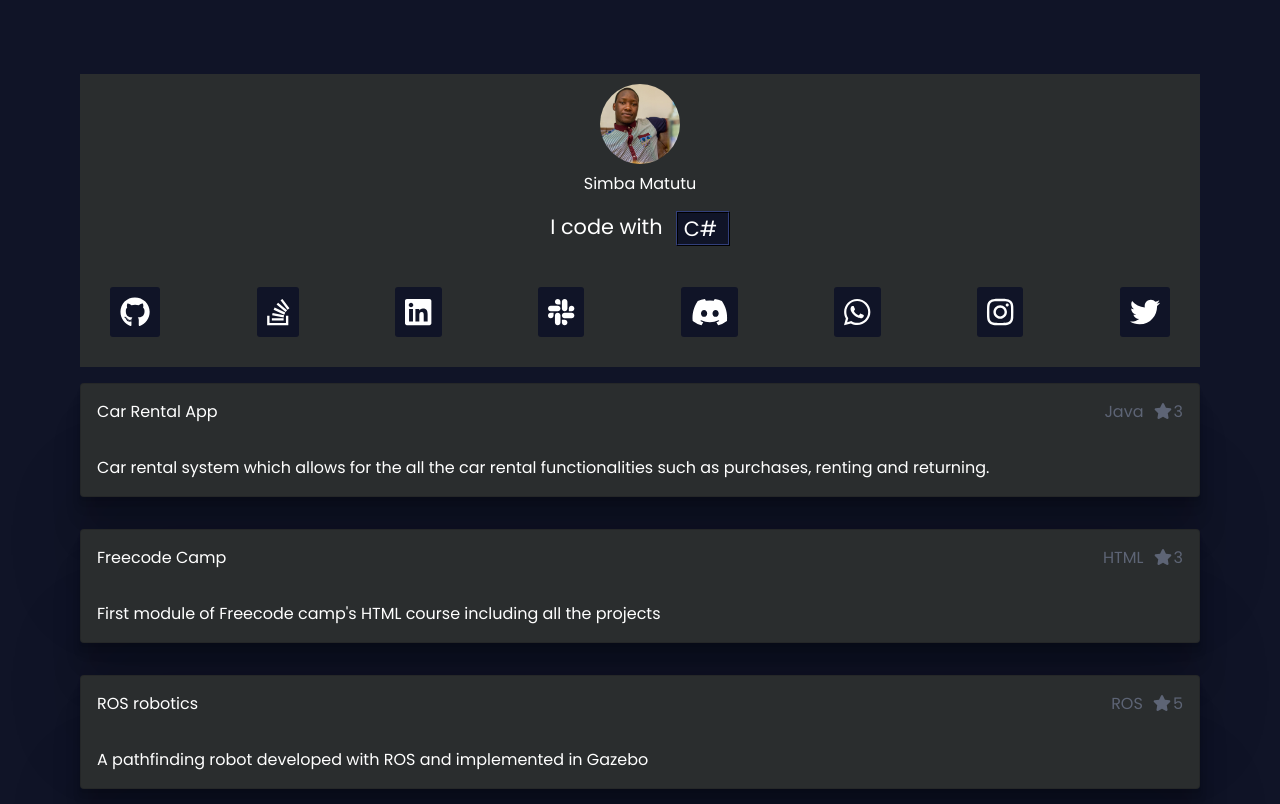
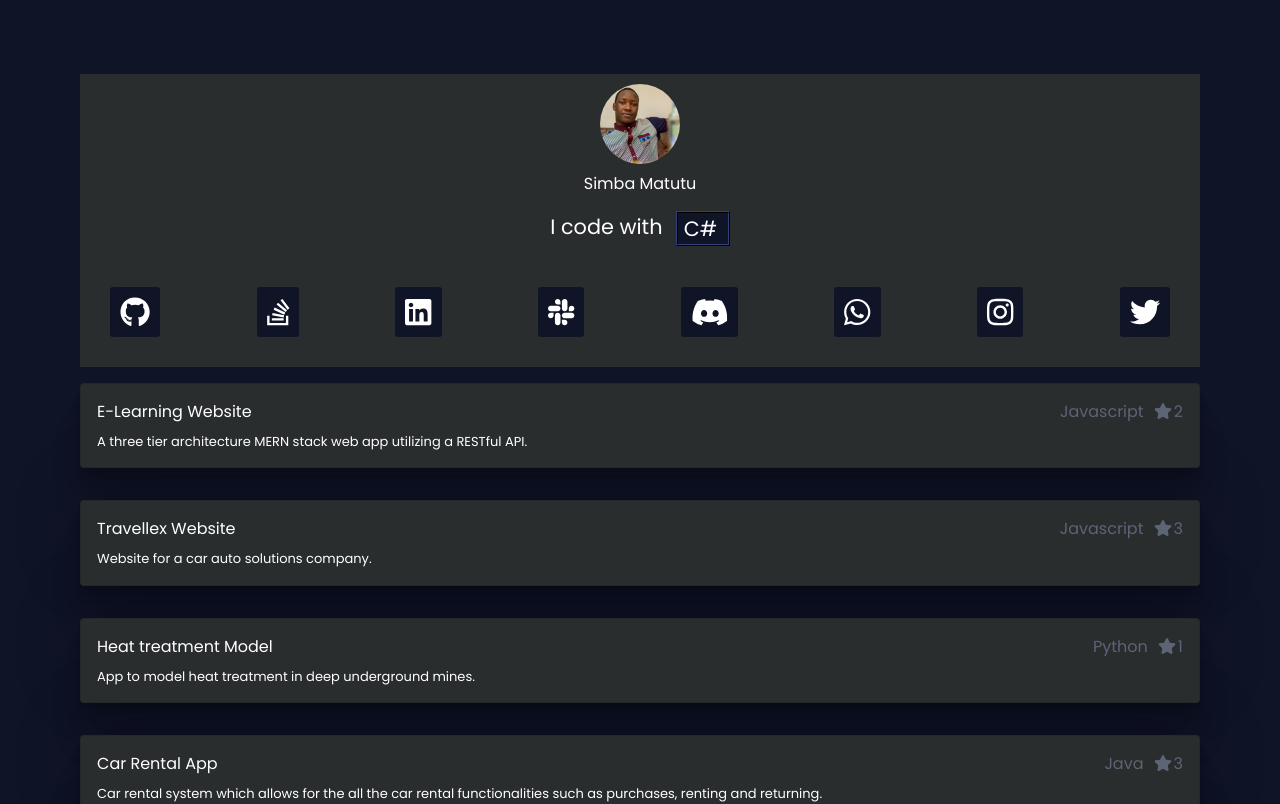
Before and after one commit to simbamatutu/mainPage, a React (Create React App) app: page / in a window 1280 px wide. Shown: the top 804 px of the page. Built offline with nearby package versions, Linux system fonts and the light colour scheme.

Commit message:
projects

```diff
--- a/public/index.html
+++ b/public/index.html
@@ -18,7 +18,8 @@
     <link rel="manifest" href="%PUBLIC_URL%/manifest.json" />
 
 
-    <title>React App</title>
+    <title>Simba Matutu</title>
+
   </head>
   <body>
     <noscript>You need to enable JavaScript to run this app.</noscript>
--- a/src/Components/Project.js
+++ b/src/Components/Project.js
@@ -15,16 +15,15 @@ const Project = ({ project }) => {
           justifyContent: 'center',
         }}
       >
-        <Card.Title as='div'>
-          <Card.Text as='span' className='float-left'>
         <a
           href={project.link}
           target='_blank'
           rel='noreferrer'
           className='anchor'
         >
+          <Card.Title as='div'>
+            <Card.Text as='span' className='float-left'>
               {project.name}
-            </a>
             </Card.Text>
             <Card.Text
               as='span'
@@ -44,7 +43,15 @@ const Project = ({ project }) => {
               {project.stars}
             </Card.Text>
           </Card.Title>
-        <Card.Body className='pl-0 mb-0 pb-0'>{project.description}</Card.Body>
+          <Card.Body
+            className='pl-0 mb-0 pb-0'
+            style={{
+              fontSize: 'small',
+            }}
+          >
+            {project.description}
+          </Card.Body>
+        </a>
       </Card>
     </div>
   );
--- a/src/Projects.js
+++ b/src/Projects.js
@@ -1,6 +1,31 @@
 const projects = [
   {
     _id: '1',
+    name: 'E-Learning Website',
+    language: 'Javascript',
+    description:
+      'A three tier architecture MERN stack web app utilizing a RESTful API.',
+    stars: '2',
+    link: 'https://onlinelearning-dijd.onrender.com/',
+  },
+  {
+    _id: '2',
+    name: 'Travellex Website',
+    language: 'Javascript',
+    description: 'Website for a car auto solutions company.',
+    stars: '3',
+    link: 'https://starlit-melba-b23c45.netlify.app/',
+  },
+  {
+    _id: '3',
+    name: 'Heat treatment Model',
+    language: 'Python',
+    description: 'App to model heat treatment in deep underground mines.',
+    stars: '1',
+    link: 'https://github.com/simbamatutu/BNC-Ventilation',
+  },
+  {
+    _id: '4',
     name: 'Car Rental App',
     language: 'Java',
     description:
@@ -9,7 +34,7 @@ const projects = [
     link: 'https://github.com/simbamatutu/carRental-System',
   },
   {
-    _id: '2',
+    _id: '5',
     name: 'Freecode Camp',
     language: 'HTML',
     description:
@@ -18,7 +43,7 @@ const projects = [
     link: 'https://github.com/simbamatutu/freeCodeCamp',
   },
   {
-    _id: '3',
+    _id: '6',
     name: 'ROS robotics',
     language: 'ROS',
     description:
@@ -36,7 +61,7 @@ const projects = [
     link: 'https://github.com/simbamatutu/BUAA-MiniOperatingSystem',
   },
   {
-    _id: '5',
+    _id: '8',
     name: 'Todo List',
     language: 'C',
     description: 'A simple todo list implemented using a linked list.',
@@ -44,13 +69,12 @@ const projects = [
     link: 'https://github.com/simbamatutu/Todo-List',
   },
   {
-    _id: '6',
+    _id: '9',
     name: 'Quote Generator',
     language: 'React JS',
     description: 'A random qoute generator that uses the Tink Api',
     stars: '3',
-    link:
-      'https://github.com/simbamatutu/rollingThunder/tree/master/randomquotesmachine',
+    link: 'https://github.com/simbamatutu/rollingThunder/tree/master/randomquotesmachine',
   },
 ];
 
```
Also changed, not shown: 1 other file (tests, documents, lock files or other folders). Lines whose indentation alone changed are shown as unchanged.
